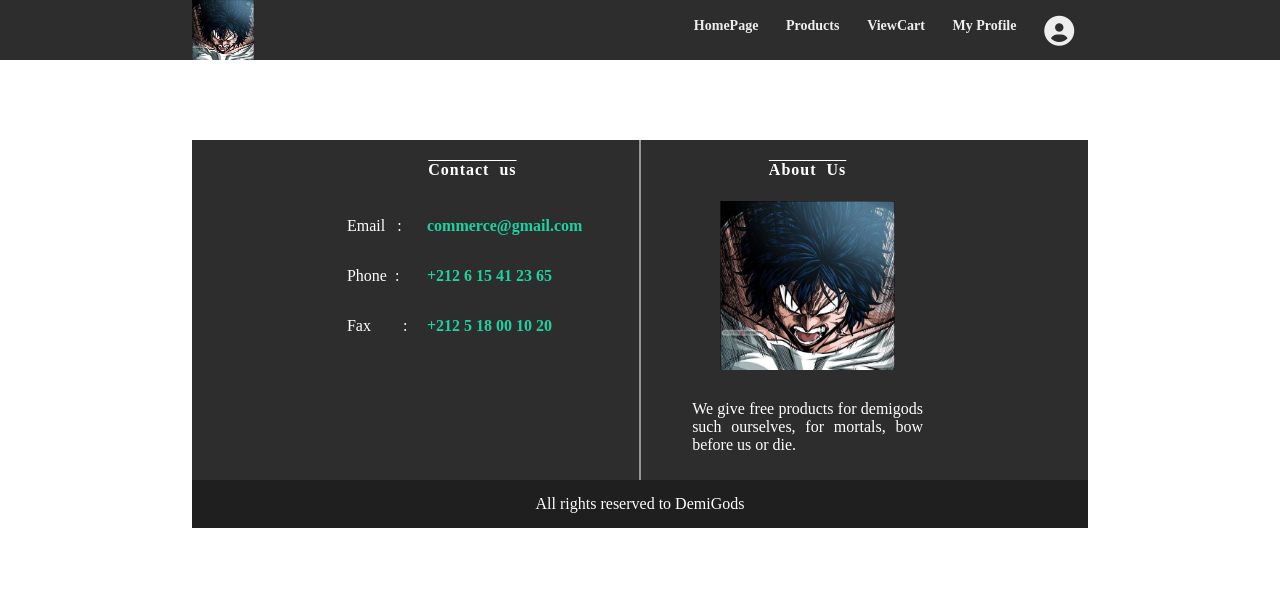
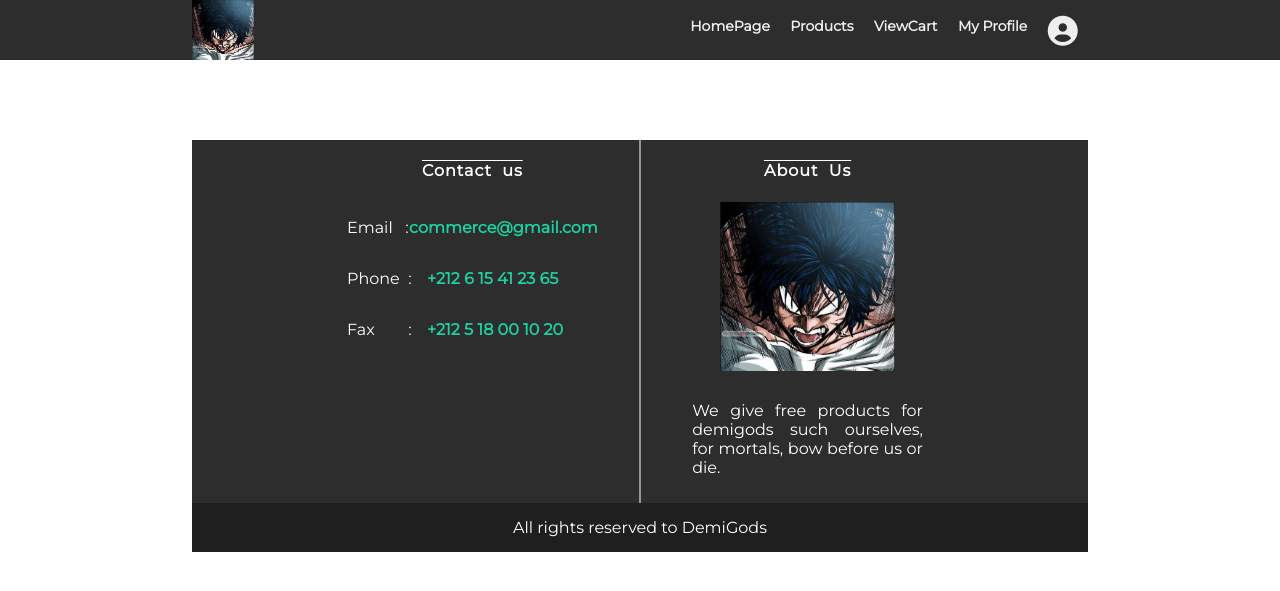
Before and after one commit to SpartanKRATOS/eCommerce-WebSite, a PHP site: page / in a window 1280 px wide. Shown: the top 591 px of the page. Run offline with PHP 8.4, Linux system fonts and the light colour scheme; some libraries are stand-ins or nearby versions.

Commit message:
some css changes

```diff
--- a/css/style.css
+++ b/css/style.css
@@ -1,14 +1,12 @@
 /* nous avons importé les polices*/
-@import url("//fonts.googleapis.com/css?family=Roboto:500");
-
-@import url("https://fonts.googleapis.com/css?family=Open+Sans:400,400i,700");
+@import url('https://fonts.googleapis.com/css2?family=Montserrat&display=swap');
 
 body,
 html {
   padding: 0px;
   margin: 0;
   width: 100%;
-  font-family: poppins;
+  font-family: Montserrat;
   box-sizing: border-box;
 }
 
@@ -82,9 +80,8 @@ nav {
 }
 .nav-bar li a:hover {
   transition: all 300ms ease-in;
-  text-decoration: underline;
   color: #fff;
-  font-size: 15px;
+  font-size: 16px;
   font-weight: 800;
 }
 
```
Also changed, not shown: css/Authentication.css (+24 -3 lines).
